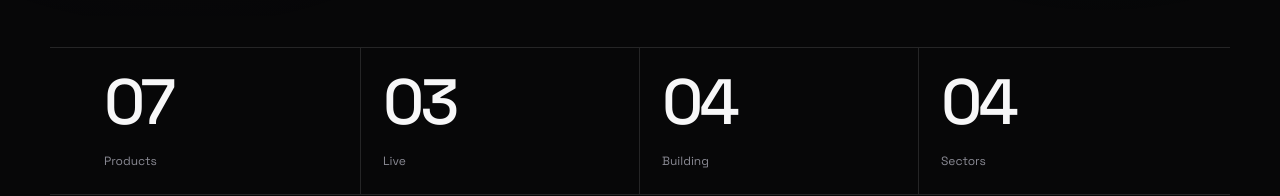
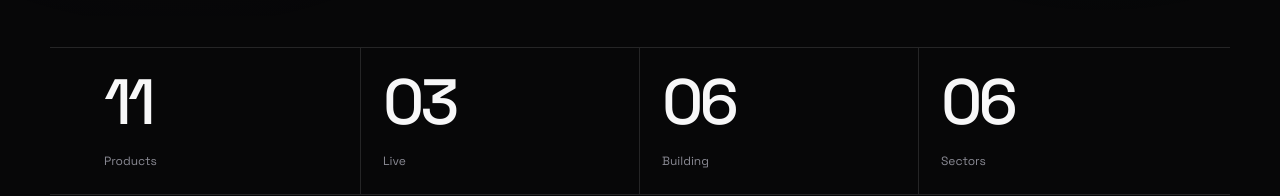
Before and after one commit to AmirMotefaker/amirmotefaker-site, a Next.js app in the folder apps/web/: page /en/products in a window 1280 px wide. Shown: the part 573-769 px from the top of the page. Built offline with nearby package versions, Linux system fonts and the light colour scheme; no server answers.

Commit message:
feat: surface complete v12 portfolio index

```diff
--- a/apps/web/components/products/ProductsIndexView.tsx
+++ b/apps/web/components/products/ProductsIndexView.tsx
@@ -9,9 +9,13 @@ import {
   getProductIndustry,
   type ProductStatus,
 } from "@/content/product-portfolio";
-import { canonicalProductPortfolio as productPortfolio } from "@/content/canonical-product-portfolio";
+import { canonicalProductPortfolio } from "@/content/canonical-product-portfolio";
+import { supplementalProductPortfolio } from "@/content/supplemental-product-portfolio";
 import type { Locale } from "@/content/founder-site";
+import { localeDigits } from "@/lib/locale-format";
 import styles from "./ProductShowcase.module.css";
+
+const productPortfolio = [...canonicalProductPortfolio, ...supplementalProductPortfolio];
 
 const filterLabelsFa: Record<(typeof productFilters)[number], string> = {
   "همه": "همه", "AI & Intelligent Products": "هوش مصنوعی و محصولات هوشمند", "FinTech": "فین‌تک",
@@ -26,7 +30,7 @@ const statusLabels: Record<ProductStatus, { fa: string; en: string }> = {
 };
 
 const productMarks: Record<string, string> = {
-  linkresan: "LR", farsio: "FA", fahmio: "FH", zobdino: "ZO", filmtrack: "FT", idehjo: "IJ",
+  linkresan: "LR", farsio: "FA", neveshtyar: "NY", avayar: "AY", fahmio: "FH", zobdino: "ZO", filmtrack: "FT", idehjo: "IJ",
   restyar: "RY", primesys: "PS", tasvia: "TS",
 };
 
@@ -46,6 +50,7 @@ export default function ProductsIndexView({ locale }: { locale: Locale }) {
     building: productPortfolio.filter((p) => p.status === "development").length,
     categories: new Set(productPortfolio.map((p) => p.filterGroup)).size,
   }), []);
+  const formatCount = (value: number) => localeDigits(String(value).padStart(2, "0"), locale);
 
   return (
     <main className={styles.productsPage}>
@@ -63,10 +68,10 @@ export default function ProductsIndexView({ locale }: { locale: Locale }) {
       </section>
 
       <section className={`wrap ${styles.portfolioStrip}`} aria-label={fa ? "نمای کلی پرتفوی" : "Portfolio overview"}>
-        <article><strong>{String(productPortfolio.length).padStart(2,"0")}</strong><span>{fa ? "محصول" : "Products"}</span></article>
-        <article><strong>{String(portfolioStats.live).padStart(2,"0")}</strong><span>{fa ? "فعال" : "Live"}</span></article>
-        <article><strong>{String(portfolioStats.building).padStart(2,"0")}</strong><span>{fa ? "در حال ساخت" : "Building"}</span></article>
-        <article><strong>{String(portfolioStats.categories).padStart(2,"0")}</strong><span>{fa ? "حوزه فناوری" : "Sectors"}</span></article>
+        <article><strong>{formatCount(productPortfolio.length)}</strong><span>{fa ? "محصول" : "Products"}</span></article>
+        <article><strong>{formatCount(portfolioStats.live)}</strong><span>{fa ? "فعال" : "Live"}</span></article>
+        <article><strong>{formatCount(portfolioStats.building)}</strong><span>{fa ? "در حال ساخت" : "Building"}</span></article>
+        <article><strong>{formatCount(portfolioStats.categories)}</strong><span>{fa ? "حوزه فناوری" : "Sectors"}</span></article>
       </section>
 
       <section className={`wrap ${styles.portfolioControls}`}>
@@ -79,7 +84,7 @@ export default function ProductsIndexView({ locale }: { locale: Locale }) {
       <section className={`wrap ${styles.productGrid}`} aria-live="polite">
         {visible.map((product, index) => (
           <article key={product.slug} className={`${styles.productCard} ${index === 0 ? styles.featuredCard : ""}`} data-theme={product.slug} data-status={product.status}>
-            <div className={styles.cardRail}><span className={styles.cardNumber}>{String(index + 1).padStart(2,"0")}</span><span className={styles.statusDot}/><span className={styles.statusText}>{getStatusLabel(product.status, locale)}</span></div>
+            <div className={styles.cardRail}><span className={styles.cardNumber}>{formatCount(index + 1)}</span><span className={styles.statusDot}/><span className={styles.statusText}>{getStatusLabel(product.status, locale)}</span></div>
             <div className={styles.cardBody}>
               <div className={styles.cardTop}>
                 <div className={styles.identityRow}>
```
